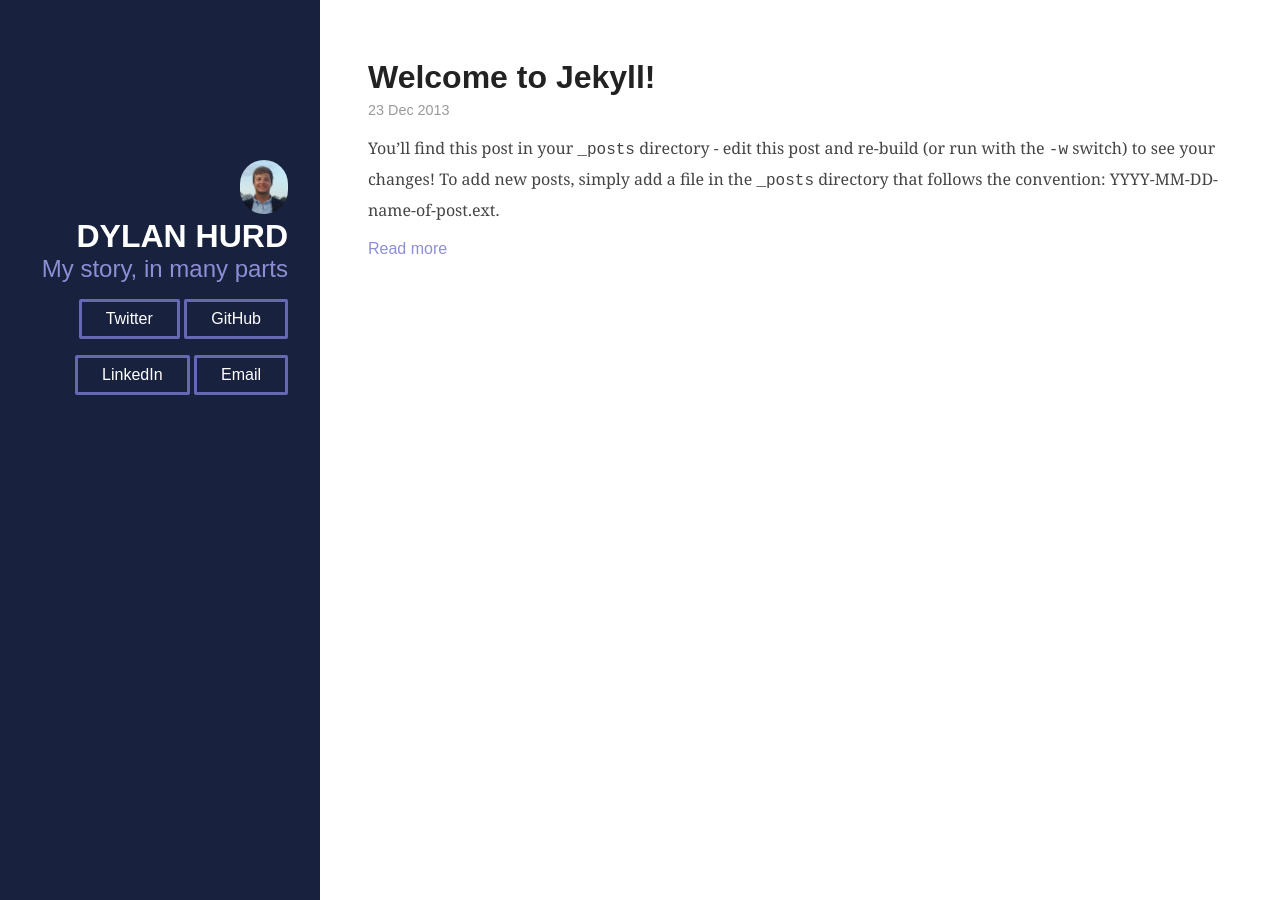
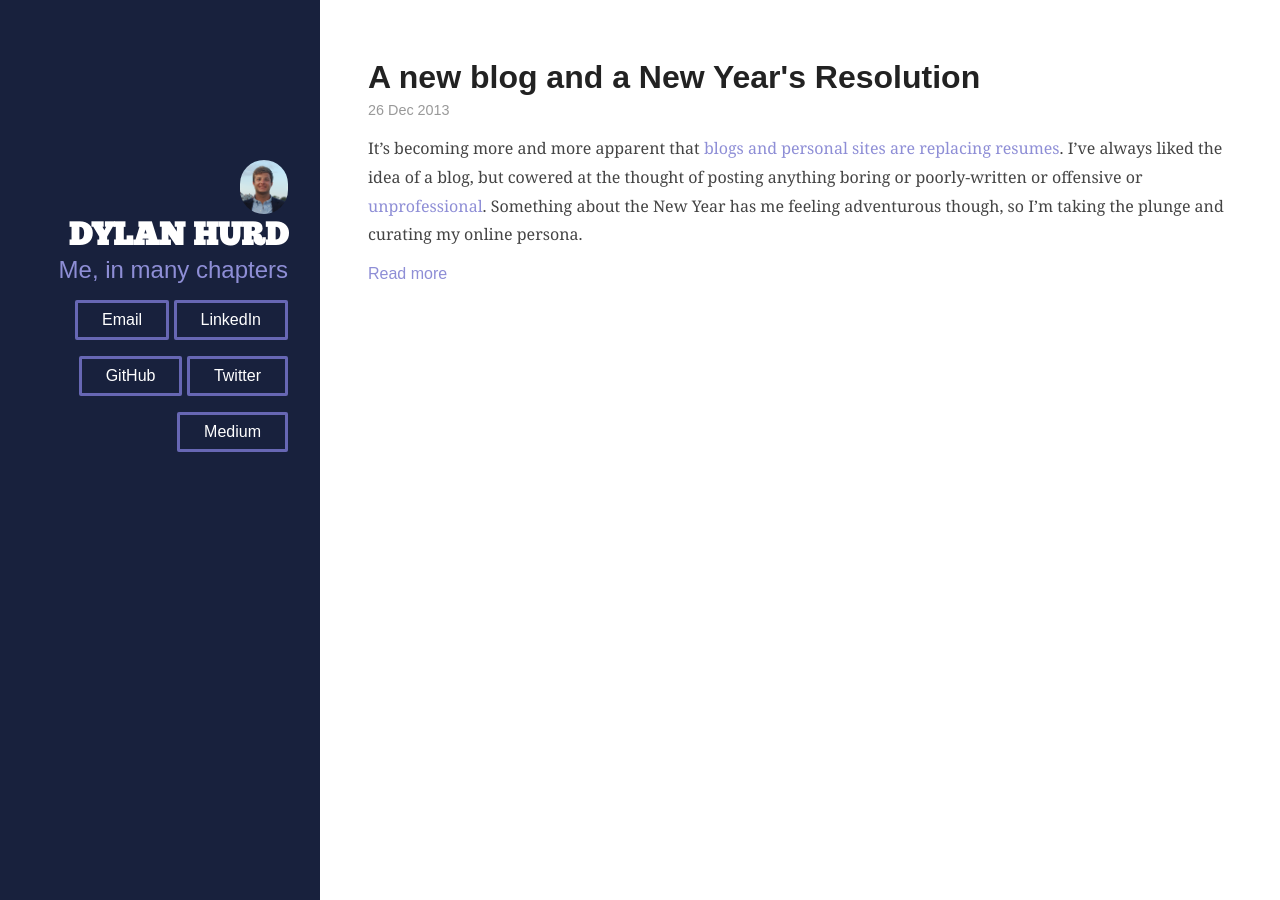
Before and after one commit to drhurd/drhurd.github.io, a Jekyll site: the page built from index.html, in a window 1280 px wide. Built offline with Jekyll 4.4.1, drawn with Linux system fonts in a browser that asks for light colours; Markdown is read by kramdown in place of the engine named in the settings.

Commit message:
Some front end changes (mainly to Post page), and the first post

```diff
--- a/_layouts/default.html
+++ b/_layouts/default.html
@@ -27,26 +27,29 @@
           <!-- Header -->
           <hgroup>
             <span>
-              <img class="post-avatar" alt="Dylan Hurd&#x27;s avatar" height="48" width="48" src="/assets/avatar.png">
+              <img class="post-avatar" alt="Dylan Hurd&#x27;s avatar" height="48" width="48" src="/images/avatar.png">
             </span>
             <h1 class="brand-title">Dylan Hurd</h1>
-            <h2 class="brand-tagline">My story, in many parts</h2>
+            <h2 class="brand-tagline">Me, in many chapters</h2>
           </hgroup>
 
           <!-- Nav List -->
           <nav class="nav">
             <ul class="nav-list">
               <li class="nav-item">
-                <a class="pure-button" href="http://twitter.com/dr_hurd">Twitter</a>
+                <a class="pure-button" href="mailto:dylan.r.hurd@gmail.com">Email</a>
+              </li>
+              <li class="nav-item">
+                <a class="pure-button" href="http://www.linkedin.com/in/dylanhurd">LinkedIn</a>
               </li>
               <li class="nav-item">
                 <a class="pure-button" href="http://github.com/drhurd">GitHub</a>
               </li>
               <li class="nav-item">
-                <a class="pure-button" href="http://www.linkedin.com/in/dylanhurd">LinkedIn</a>
+                <a class="pure-button" href="http://twitter.com/dr_hurd">Twitter</a>
               </li>
               <li class="nav-item">
-                <a class="pure-button" href="mailto:dylan.r.hurd@gmail.com">Email</a>
+                <a class="pure-button" href="https://medium.com/@Dr_Hurd">Medium</a>
               </li>
             </ul>
           </nav>
--- a/_posts/2013-12-23-welcome-to-jekyll.markdown
+++ /dev/null
@@ -1,24 +0,0 @@
----
-layout: post
-title:  "Welcome to Jekyll!"
-date:   2013-12-23 17:23:43
-categories: jekyll update
----
-
-You'll find this post in your `_posts` directory - edit this post and re-build (or run with the `-w` switch) to see your changes!
-To add new posts, simply add a file in the `_posts` directory that follows the convention: YYYY-MM-DD-name-of-post.ext.
-
-Jekyll also offers powerful support for code snippets:
-
-{% highlight ruby %}
-def print_hi(name)
-  puts "Hi, #{name}"
-end
-print_hi('Tom')
-#=> prints 'Hi, Tom' to STDOUT.
-{% endhighlight %}
-
-Check out the [Jekyll docs][jekyll] for more info on how to get the most out of Jekyll. File all bugs/feature requests at [Jekyll's GitHub repo][jekyll-gh].
-
-[jekyll-gh]: https://github.com/mojombo/jekyll
-[jekyll]:    http://jekyllrb.com
--- /dev/null
+++ b/_posts/2013-12-26-year-in-review.md
@@ -0,0 +1,10 @@
+---
+layout: post
+date: 2013-12-26 12:00:00
+title: "A new blog and a New Year's Resolution"
+subtitle: "Why this site may or may not be a good idea"
+---
+
+It's becoming more and more apparent that [blogs and personal sites are replacing resumes](https://medium.com/desktop-diaries/b90eec4f928). I've always liked the idea of a blog, but cowered at the thought of posting anything boring or poorly-written or offensive or [unprofessional](http://www.allenpike.com/2013/unprofessionalism/). Something about the New Year has me feeling adventurous though, so I'm taking the plunge and curating my online persona.
+
+The intention is less blog and more catalogue of my skills and efforts. I have several drafts of more traditional posts/essays gathering dust on [Medium](http://medium.com) because of the same excuses I used to avoid putting this page up. My resolution is to have this page brimming with content \(including those medium posts\) by year's end, and show the internet that I am much more than my Twitter tagline or my LinkedIn profile - not to mention inject some life into my writing.
--- a/css/blog.css
+++ b/css/blog.css
@@ -3,6 +3,18 @@
     -moz-box-sizing: border-box;
     box-sizing: border-box;
 }
+
+
+@font-face {
+    font-family: "Raleway";
+    src: url("/fonts/Raleway-Medium.otf");
+}
+
+@font-face {
+    font-family: "Chunkfive";
+    src: url("/fonts/Chunkfive.otf");
+}
+
 
 a {
     text-decoration: none;
@@ -39,6 +51,7 @@
     margin: 0;
 }
 .brand-title {
+    font-family: "Chunkfive";
     text-transform: uppercase;
 }
 .brand-tagline {
@@ -92,6 +105,12 @@
     color: #222;
     margin-bottom: 0.2em;
 }
+
+.post-subtitle {
+    color: #999;
+    padding-left: 2em;
+}
+
 .post-avatar {
     border-radius: 50px;
     /*float: right;*/
```
Also changed, not shown: _layouts/post.html (+10 -5 lines), fonts/Chunkfive.otf (added), fonts/PassionOne-Bold.otf (added), fonts/PassionOne-Regular.otf (added), fonts/Raleway-Medium.otf (added), images/avatar.png (renamed from assets/avatar.png), 1 other file.
